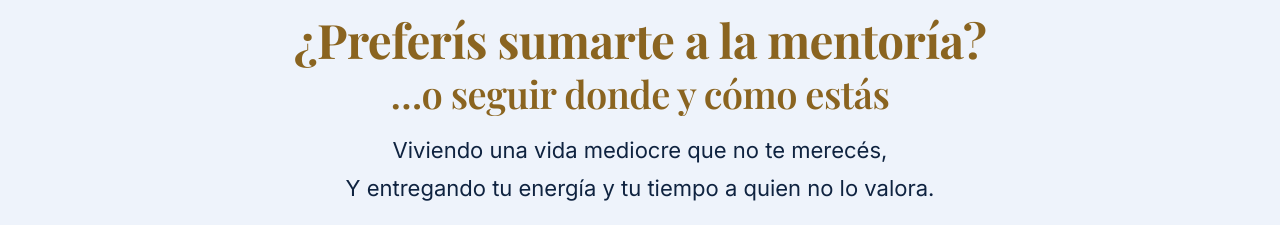
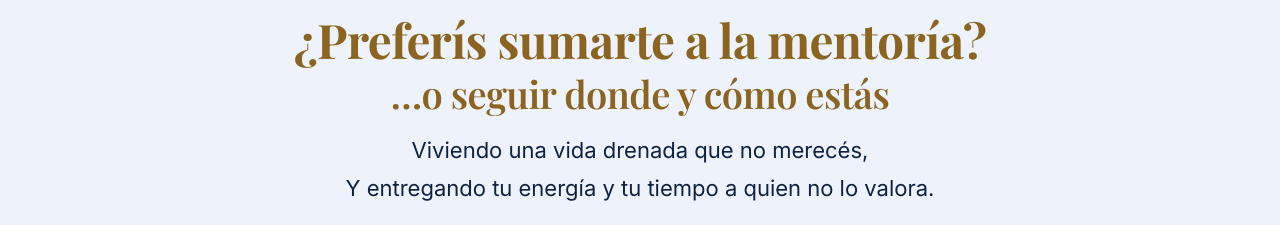
Before and after one commit to tapellaweb-cmd/areas-maestras, a plain HTML site: page index.html in a window 1280 px wide. Shown: the part 4660-4885 px from the top of the page. Drawn offline with Linux system fonts and the light colour scheme.

Commit message:
Landing: 'vida drenada que no merecés'
Co-Authored-By: Claude Sonnet 5.5 <noreply@anthropic.com>

```diff
--- a/index.html
+++ b/index.html
@@ -257,7 +257,7 @@ src="https://www.facebook.com/tr?id=4065911757006473&ev=PageView&noscript=1"
 
 <section class="txt">
   <div class="container">
-    <div class="tools-p tools-ask-wrap"><p class="tools-choice tools-ask tools-mirror"><b>¿Preferís sumarte a la mentoría?</b><br>…o seguir donde y cómo estás</p><p class="tools-choice tools-ask" style="font-size:clamp(19px,4vw,22px)!important;line-height:1.3;margin:20px 0 10px;color:#0F2340!important;-webkit-text-fill-color:#0F2340!important;background:none!important;font-family:Inter,sans-serif!important;font-weight:500!important">Viviendo una vida mediocre que no te merecés,</p><p class="tools-choice tools-ask" style="font-size:clamp(19px,4vw,22px)!important;line-height:1.3;margin:6px 0 18px;color:#0F2340!important;-webkit-text-fill-color:#0F2340!important;background:none!important;font-family:Inter,sans-serif!important;font-weight:500!important">Y entregando tu energía y tu tiempo a quien no lo valora.</p><p class="tools-choice tools-ask tools-end">…es tu decisión</p><p class="tools-choice tools-ask" style="font-size:clamp(15px,3.4vw,17px)!important;line-height:1.3;margin:30px 0 0;font-style:italic!important;color:#0F2340!important;-webkit-text-fill-color:#0F2340!important;background:none!important;font-family:Inter,sans-serif!important;font-weight:400!important">Sumate a la comunidad de Almas Nobles.</p><div class="center" style="margin-top:8px"><a href="#comprar" class="btn btn-lg">Ver los valores de la mentoría →</a></div></div>
+    <div class="tools-p tools-ask-wrap"><p class="tools-choice tools-ask tools-mirror"><b>¿Preferís sumarte a la mentoría?</b><br>…o seguir donde y cómo estás</p><p class="tools-choice tools-ask" style="font-size:clamp(19px,4vw,22px)!important;line-height:1.3;margin:20px 0 10px;color:#0F2340!important;-webkit-text-fill-color:#0F2340!important;background:none!important;font-family:Inter,sans-serif!important;font-weight:500!important">Viviendo una vida drenada que no merecés,</p><p class="tools-choice tools-ask" style="font-size:clamp(19px,4vw,22px)!important;line-height:1.3;margin:6px 0 18px;color:#0F2340!important;-webkit-text-fill-color:#0F2340!important;background:none!important;font-family:Inter,sans-serif!important;font-weight:500!important">Y entregando tu energía y tu tiempo a quien no lo valora.</p><p class="tools-choice tools-ask tools-end">…es tu decisión</p><p class="tools-choice tools-ask" style="font-size:clamp(15px,3.4vw,17px)!important;line-height:1.3;margin:30px 0 0;font-style:italic!important;color:#0F2340!important;-webkit-text-fill-color:#0F2340!important;background:none!important;font-family:Inter,sans-serif!important;font-weight:400!important">Sumate a la comunidad de Almas Nobles.</p><div class="center" style="margin-top:8px"><a href="#comprar" class="btn btn-lg">Ver los valores de la mentoría →</a></div></div>
   </div>
 </section>
 
```
